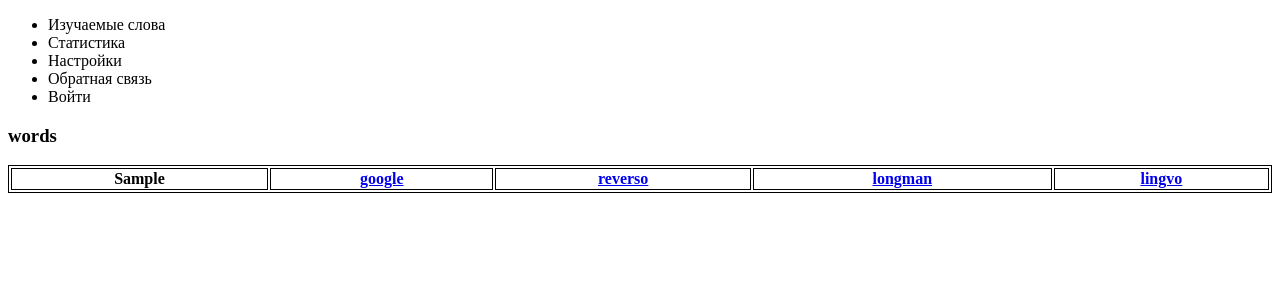
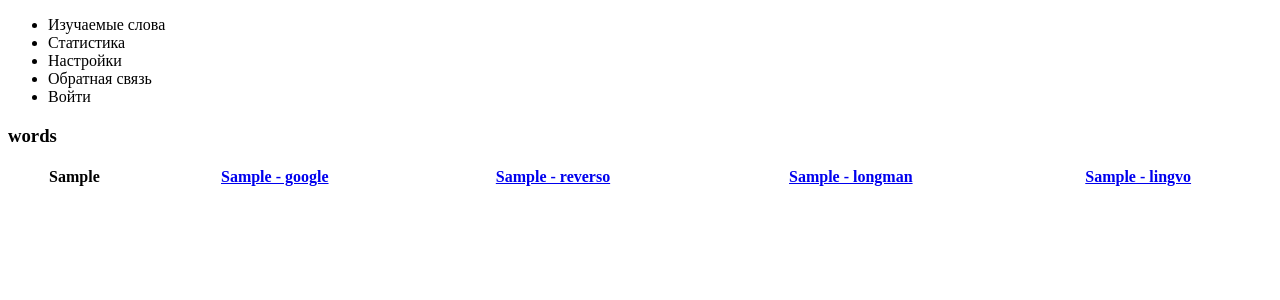
Before and after one commit to OlegPkCode/learn-english-words, a Django app: page / in a window 1280 px wide. Shown: the top 300 px of the page. Run offline with Django 4.2, Linux system fonts and the light colour scheme; tables that the repository leaves empty hold one stand-in row (values such as "Sample post"); lists and menus that the app fills with data are empty.

Commit message:
refactor: setup template index.html

```diff
--- a/english_words/words/templates/words/base.html
+++ b/english_words/words/templates/words/base.html
@@ -1,11 +1,5 @@
 <!DOCTYPE html>
 <html lang="en">
-
-<style>
-table, th, td {
-  border:1px solid black;
-}
-</style>
 
 <head>
     <meta charset="UTF-8"/>
--- a/english_words/words/templates/words/index.html
+++ b/english_words/words/templates/words/index.html
@@ -1,20 +1,22 @@
 {% extends 'words/base.html' %}
 
+{% block content %}
 
-{% block content %}
 <h3>{{ title }}</h3>
 
-{% for w in words %}
 <table style="width:100%">
+    {% for w in words %}
     <tr>
         <th> {{ w.word }}</th>
-        <th><a href="https://translate.google.ru/?hl=ru&tab=wT&sl=en&tl=ru&text={{ w.word }}%0A&op=translate">google</a></th>
-        <th><a href="https://context.reverso.net/translation/english-russian/{{ w.word }}">reverso</a></th>
-        <th><a href="https://www.ldoceonline.com/dictionary/{{ w.word }}">longman</a></th>
-        <th><a href="https://www.lingvolive.com/ru-ru/translate/en-ru/{{ w.word }}">lingvo</a></th>
+        <th><a href="https://translate.google.ru/?hl=ru&tab=wT&sl=en&tl=ru&text={{w.word}}%0A&op=translate">{{w.word}}
+            - google</a>
+        </th>
+        <th><a href="https://context.reverso.net/translation/english-russian/{{w.word}}">{{w.word}} - reverso</a>
+        </th>
+        <th><a href="https://www.ldoceonline.com/dictionary/{{w.word}}">{{w.word}} - longman</a></th>
+        <th><a href="https://www.lingvolive.com/ru-ru/translate/en-ru/{{w.word}}">{{w.word}} - lingvo</a></th>
     </tr>
+    {% endfor %}
 </table>
-{% endfor %}
-
 
 {% endblock %}
```
